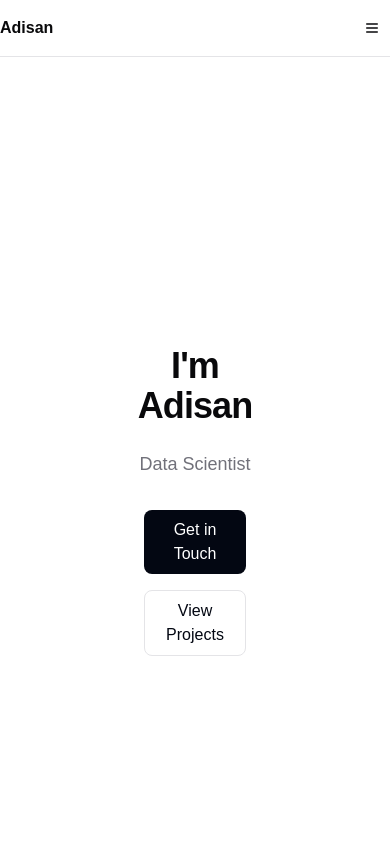
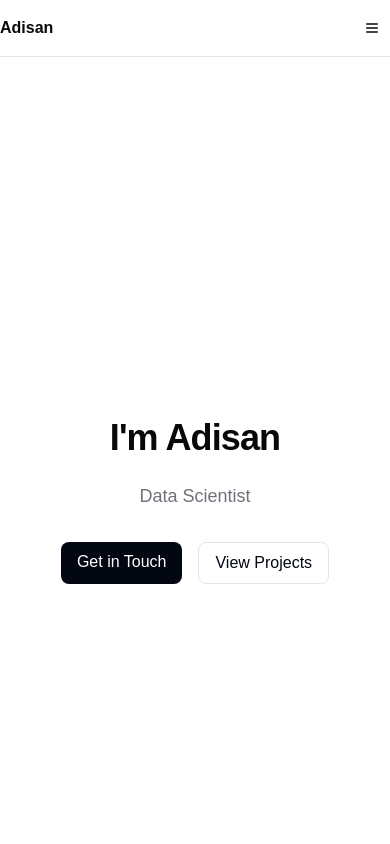
Before and after one commit to adisann/me, a Next.js app: page / in a window 390 px wide. Shown: the top 844 px of the page. Built offline with nearby package versions, Linux system fonts and the light colour scheme.

Commit message:
fix: update padding

```diff
--- a/src/app/[home]/page.js
+++ b/src/app/[home]/page.js
@@ -11,7 +11,7 @@ export default function HomePage() {
   return (
     <>
       <Navbar />
-      <main className="flex-grow container mx-auto px-36 pt-16 pb-8">
+      <main className="flex-grow container mx-auto  px-8 lg:px-36 pt-16 pb-8">
         <div className="flex w-full flex-col min-h-screen">
           <section className="text-center items-center justify-center flex-1 flex flex-col min-h-[90vh]">
             <div>
--- a/src/app/about/page.js
+++ b/src/app/about/page.js
@@ -12,7 +12,7 @@ export default function Page() {
   return (
     <>
       <Navbar />
-      <main className="flex min-h-screen px-36 flex-col">
+      <main className="flex min-h-screen px-8 lg:px-36 flex-col">
         <div className="min-h-screen ">
           <div className="container mx-auto px-4 py-24">
             <div className="mb-20">
--- a/src/app/contact/page.js
+++ b/src/app/contact/page.js
@@ -11,7 +11,7 @@ export default function Page() {
   return (
     <>
       <Navbar />
-      <main className="flex-grow container mx-auto px-36 pb-8">
+      <main className="flex-grow container mx-auto px-8 lg:px-36 pb-8">
         <div className="container mx-auto px-4 py-8 max-w-2xl">
           <div className="space-y-6">
             <div className="space-y-6">
--- a/src/app/projects/page.js
+++ b/src/app/projects/page.js
@@ -7,7 +7,7 @@ export default function Page() {
   return (
     <>
       <Navbar />
-      <main className="flex-grow container mx-auto px-36 pt-16 pb-8">
+      <main className="flex-grow container mx-auto  px-8 lg:px-36 pt-16 pb-8">
         <div className="container py-12">
           <div className="mx-auto max-w-[58rem] space-y-6">
             <h1 className="text-4xl md:text-6xl font-bold">Projects</h1>
```
